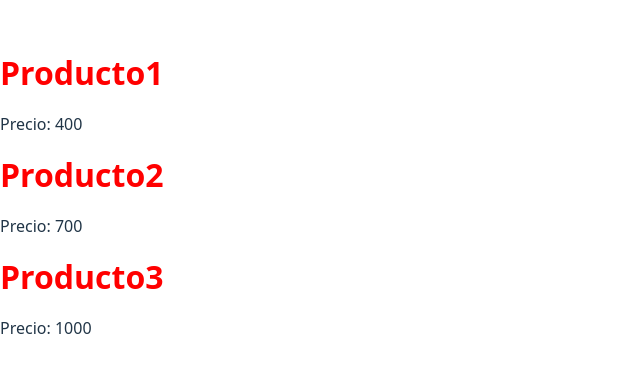
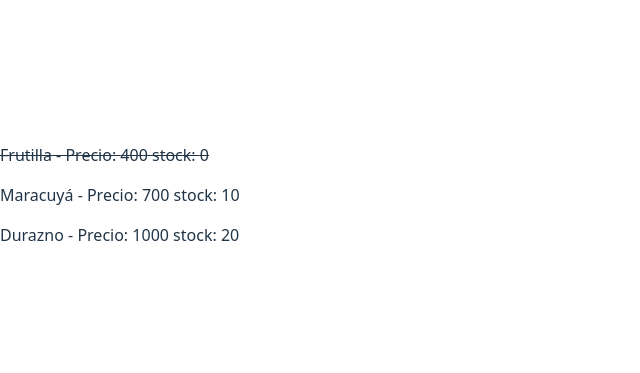
Before and after one commit to UsuarioGenericop/AdoptADog, a React (Vite) app in the folder AdoptADog/: page / in a window 1280 px wide. Shown: the part 205-578 px from the top of the page, without its empty margins (0-640 px from the left). Built offline with nearby package versions, Linux system fonts and the light colour scheme.

Commit message:
ReactConditionalRender

```diff
--- a/AdoptADog/src/App.jsx
+++ b/AdoptADog/src/App.jsx
@@ -1,11 +1,13 @@
 import Producto from "../src/components/producto";
 function App() {
   return (
-    <>
-      <Producto title="Producto1" price="400" />
-      <Producto title="Producto2" price="700" />
-      <Producto title="Producto3" price="1000" />
-    </>
+    <div>
+      <div>
+        <Producto title="Frutilla" price="400" stock="0" />
+        <Producto title="Maracuyá" price="700" stock="10" />
+        <Producto title="Durazno" price="1000" stock="20" />
+      </div>
+    </div>
   );
 }
 export default App;
--- a/AdoptADog/src/components/producto.jsx
+++ b/AdoptADog/src/components/producto.jsx
@@ -1,9 +1,11 @@
 import React from "react";
-const Producto = ({ title, price }) => {
+const Producto = ({ title = "Título por defecto", price = "1000", stock }) => {
   return (
     <>
-      <h1 className="producto">{title}</h1>
-      <p>Precio: {price}</p>
+      <p className={stock <= 0 ? "sinStock" : null}>
+        {" "}
+        {title} - Precio: {price} <span>stock: {stock}</span>
+      </p>
     </>
   );
 };
--- a/AdoptADog/src/index.css
+++ b/AdoptADog/src/index.css
@@ -15,6 +15,9 @@
 .producto {
   font-size: 32px;
   color: red;
+}
+.sinStock {
+  text-decoration: line-through;
 }
 
 a {
```
